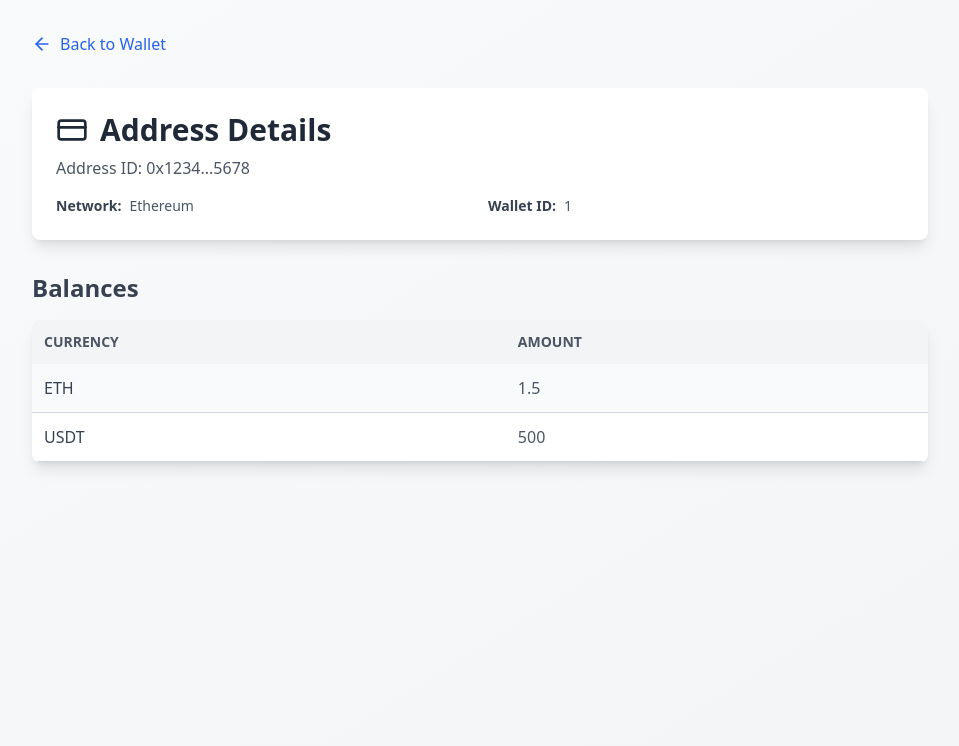
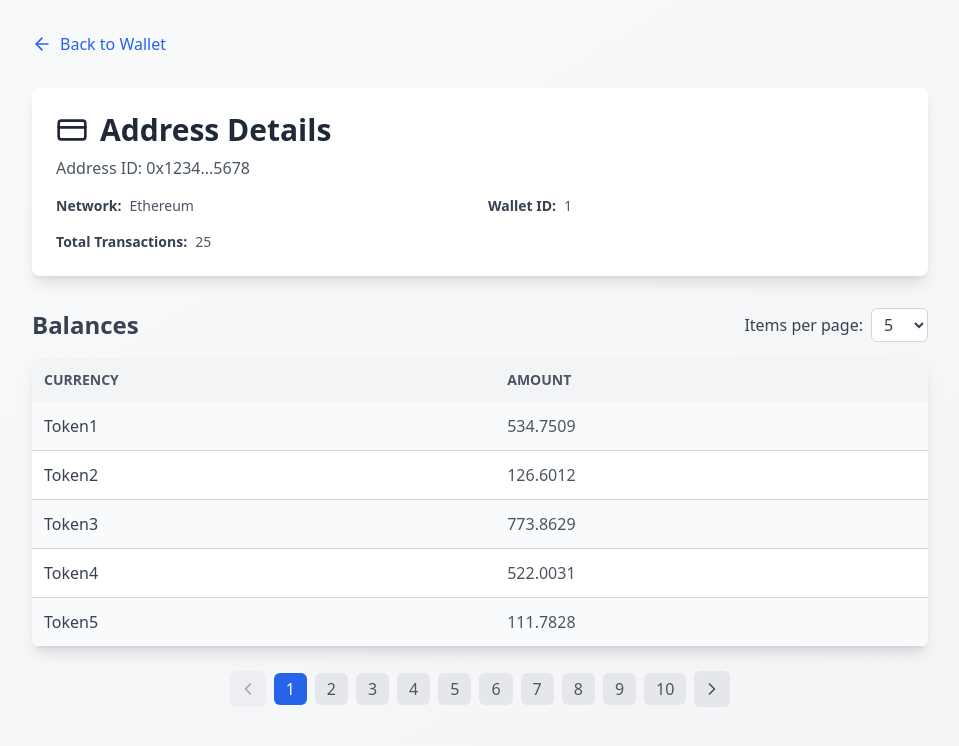
Before and after one commit to coinbase/cdp-wallet-manager, a Next.js app: page /address/0x1234...5678 in a window 1280 px wide. Shown: the top 746 px of the page, without its empty margins (160-1119 px from the left). Built offline with nearby package versions, Linux system fonts and the light colour scheme.

Commit message:
Add pagination to all pages

```diff
--- a/src/app/address/[addressId]/page.tsx
+++ b/src/app/address/[addressId]/page.tsx
@@ -2,7 +2,7 @@
 
 import { useEffect, useState } from 'react';
 import Link from "next/link";
-import { ArrowLeft, CreditCard } from "lucide-react";
+import { ArrowLeft, CreditCard, ChevronLeft, ChevronRight } from "lucide-react";
 
 export type Address = {
   id: string;
@@ -18,7 +18,7 @@ const addresses: Record<string, Address> = {
     id: "0x1234...5678",
     walletId: 1,
     network: "Ethereum",
-    balances: { ETH: 1.5, USDT: 500 },
+    balances: Object.fromEntries(Array.from({ length: 50 }, (_, i) => [`Token${i + 1}`, Math.random() * 1000])),
     transactions: 25
   },
   "bc1qxy...zw3f0": {
@@ -37,8 +37,12 @@ const addresses: Record<string, Address> = {
   },
 };
 
+const BALANCES_PER_PAGE_OPTIONS = [5, 10, 20, 50];
+
 export default function AddressPage({ params }: { params: { addressId: string } }) {
   const [address, setAddress] = useState<Address | null>(null);
+  const [currentPage, setCurrentPage] = useState(1);
+  const [balancesPerPage, setBalancesPerPage] = useState(BALANCES_PER_PAGE_OPTIONS[0]);
 
   useEffect(() => {
     // In a real app, you'd fetch the address data from an API here
@@ -55,6 +59,21 @@ export default function AddressPage({ params }: { params: { addressId: string }
   if (!address) {
     return <div>Loading...</div>;
   }
+
+  const totalBalancePages = Math.ceil(Object.keys(address.balances).length / balancesPerPage);
+  const startIndex = (currentPage - 1) * balancesPerPage;
+  const endIndex = startIndex + balancesPerPage;
+  const currentBalances = Object.entries(address.balances).slice(startIndex, endIndex);
+
+  const goToPage = (page: number) => {
+    setCurrentPage(page);
+  };
+
+  const handleBalancesPerPageChange = (event: React.ChangeEvent<HTMLSelectElement>) => {
+    const newBalancesPerPage = parseInt(event.target.value, 10);
+    setBalancesPerPage(newBalancesPerPage);
+    setCurrentPage(1);
+  };
 
   return (
     <div className="min-h-screen bg-gradient-to-br from-gray-50 to-gray-100 dark:from-gray-900 dark:to-gray-800 p-8 font-sans">
@@ -79,11 +98,30 @@ export default function AddressPage({ params }: { params: { addressId: string }
               <span className="font-semibold text-gray-700 dark:text-gray-200">Wallet ID:</span>
               <span className="ml-2 text-gray-600 dark:text-gray-300">{address.walletId}</span>
             </div>
+            <div>
+              <span className="font-semibold text-gray-700 dark:text-gray-200">Total Transactions:</span>
+              <span className="ml-2 text-gray-600 dark:text-gray-300">{address.transactions}</span>
+            </div>
           </div>
         </div>
 
-        <h2 className="text-2xl font-semibold mb-4 text-gray-700 dark:text-gray-200">Balances</h2>
-        <div className="bg-white dark:bg-gray-800 rounded-lg shadow-lg overflow-hidden">
+        <div className="flex justify-between items-center mb-4">
+          <h2 className="text-2xl font-semibold text-gray-700 dark:text-gray-200">Balances</h2>
+          <div className="flex items-center space-x-2">
+            <label htmlFor="balancesPerPage" className="text-gray-700 dark:text-gray-300">Items per page:</label>
+            <select
+              id="balancesPerPage"
+              value={balancesPerPage}
+              onChange={handleBalancesPerPageChange}
+              className="bg-white dark:bg-gray-700 border border-gray-300 dark:border-gray-600 text-gray-700 dark:text-gray-300 rounded-md px-2 py-1"
+            >
+              {BALANCES_PER_PAGE_OPTIONS.map(option => (
+                <option key={option} value={option}>{option}</option>
+              ))}
+            </select>
+          </div>
+        </div>
+        <div className="bg-white dark:bg-gray-800 rounded-lg shadow-lg overflow-hidden mb-6">
           <table className="w-full border-collapse">
             <thead>
               <tr className="bg-gray-100 dark:bg-gray-700 text-gray-600 dark:text-gray-200 text-sm uppercase">
@@ -92,15 +130,46 @@ export default function AddressPage({ params }: { params: { addressId: string }
               </tr>
             </thead>
             <tbody>
-              {Object.entries(address.balances).map(([currency, amount], index) => (
+              {currentBalances.map(([currency, amount], index) => (
                 <tr key={currency} className={`border-b border-gray-300 dark:border-gray-600 ${index % 2 === 0 ? 'bg-gray-50 dark:bg-gray-800' : 'bg-white dark:bg-gray-900'}`}>
                   <td className="p-3 font-medium text-gray-700 dark:text-gray-300">{currency}</td>
-                  <td className="p-3 text-gray-600 dark:text-gray-300">{amount.toString()}</td>
+                  <td className="p-3 text-gray-600 dark:text-gray-300">{amount.toFixed(4)}</td>
                 </tr>
               ))}
             </tbody>
           </table>
         </div>
+
+        {/* Balances Pagination */}
+        <div className="flex justify-center items-center space-x-2 mb-8">
+          <button
+            onClick={() => goToPage(currentPage - 1)}
+            disabled={currentPage === 1}
+            className="p-2 rounded-md bg-gray-200 dark:bg-gray-700 text-gray-600 dark:text-gray-300 disabled:opacity-50"
+          >
+            <ChevronLeft size={20} />
+          </button>
+          {Array.from({ length: totalBalancePages }, (_, i) => i + 1).map((page) => (
+            <button
+              key={page}
+              onClick={() => goToPage(page)}
+              className={`px-3 py-1 rounded-md ${
+                currentPage === page
+                  ? 'bg-blue-600 text-white'
+                  : 'bg-gray-200 dark:bg-gray-700 text-gray-600 dark:text-gray-300'
+              }`}
+            >
+              {page}
+            </button>
+          ))}
+          <button
+            onClick={() => goToPage(currentPage + 1)}
+            disabled={currentPage === totalBalancePages}
+            className="p-2 rounded-md bg-gray-200 dark:bg-gray-700 text-gray-600 dark:text-gray-300 disabled:opacity-50"
+          >
+            <ChevronRight size={20} />
+          </button>
+        </div>
       </main>
     </div>
   );
--- a/src/app/wallet/[walletId]/page.tsx
+++ b/src/app/wallet/[walletId]/page.tsx
@@ -2,8 +2,7 @@
 
 import { useEffect, useState } from 'react';
 import Link from "next/link";
-import { ArrowLeft, Wallet } from "lucide-react";
-
+import { ArrowLeft, Wallet, ChevronLeft, ChevronRight } from "lucide-react";
 
 export type Wallet = {
   name: string;
@@ -18,7 +17,7 @@ const wallets: Record<number, Wallet> = {
     name: "Main Wallet",
     network: "Ethereum",
     addresses: ["0x1234...5678", "0xabcd...efgh", "0x9876...5432"],
-    balances: { BTC: 0.5, ETH: 2.3, USDT: 1000 }
+    balances: Object.fromEntries(Array.from({ length: 50 }, (_, i) => [`Token${i + 1}`, Math.random() * 1000]))
   },
   2: {
     name: "Savings Wallet",
@@ -34,12 +33,15 @@ const wallets: Record<number, Wallet> = {
   },
 };
 
+const BALANCES_PER_PAGE_OPTIONS = [5, 10, 20, 50];
+
 export default function WalletPage({ params }: { params: { walletId: string } }) {
   const [wallet, setWallet] = useState<Wallet | null>(null);
+  const [currentPage, setCurrentPage] = useState(1);
+  const [balancesPerPage, setBalancesPerPage] = useState(BALANCES_PER_PAGE_OPTIONS[0]);
 
   useEffect(() => {
     const walletId = parseInt(params.walletId);
-    // In a real app, you'd fetch the wallet data from an API here
     const fetchedWallet = wallets[walletId as keyof typeof wallets] || {
       name: `New Wallet ${walletId}`,
       network: "Unknown",
@@ -52,6 +54,21 @@ export default function WalletPage({ params }: { params: { walletId: string } })
   if (!wallet) {
     return <div>Loading...</div>;
   }
+
+  const totalBalancePages = Math.ceil(Object.keys(wallet.balances).length / balancesPerPage);
+  const startIndex = (currentPage - 1) * balancesPerPage;
+  const endIndex = startIndex + balancesPerPage;
+  const currentBalances = Object.entries(wallet.balances).slice(startIndex, endIndex);
+
+  const goToPage = (page: number) => {
+    setCurrentPage(page);
+  };
+
+  const handleBalancesPerPageChange = (event: React.ChangeEvent<HTMLSelectElement>) => {
+    const newBalancesPerPage = parseInt(event.target.value, 10);
+    setBalancesPerPage(newBalancesPerPage);
+    setCurrentPage(1);
+  };
 
   return (
     <div className="min-h-screen bg-gradient-to-br from-gray-50 to-gray-100 dark:from-gray-900 dark:to-gray-800 p-8 font-sans">
@@ -79,8 +96,23 @@ export default function WalletPage({ params }: { params: { walletId: string } })
           </div>
         </div>
 
-        <h2 className="text-2xl font-semibold mb-4 text-gray-700 dark:text-gray-200">Balances</h2>
-        <div className="bg-white dark:bg-gray-800 rounded-lg shadow-lg overflow-hidden">
+        <div className="flex justify-between items-center mb-4">
+          <h2 className="text-2xl font-semibold text-gray-700 dark:text-gray-200">Balances</h2>
+          <div className="flex items-center space-x-2">
+            <label htmlFor="balancesPerPage" className="text-gray-700 dark:text-gray-300">Items per page:</label>
+            <select
+              id="balancesPerPage"
+              value={balancesPerPage}
+              onChange={handleBalancesPerPageChange}
+              className="bg-white dark:bg-gray-700 border border-gray-300 dark:border-gray-600 text-gray-700 dark:text-gray-300 rounded-md px-2 py-1"
+            >
+              {BALANCES_PER_PAGE_OPTIONS.map(option => (
+                <option key={option} value={option}>{option}</option>
+              ))}
+            </select>
+          </div>
+        </div>
+        <div className="bg-white dark:bg-gray-800 rounded-lg shadow-lg overflow-hidden mb-6">
           <table className="w-full border-collapse">
             <thead>
               <tr className="bg-gray-100 dark:bg-gray-700 text-gray-600 dark:text-gray-200 text-sm uppercase">
@@ -89,14 +121,45 @@ export default function WalletPage({ params }: { params: { walletId: string } })
               </tr>
             </thead>
             <tbody>
-              {Object.entries(wallet.balances).map(([currency, amount], index) => (
-                <tr key={currency} className={`border-b border-gray-200 dark:border-gray-700 ${index % 2 === 0 ? 'bg-gray-50 dark:bg-gray-800' : 'bg-white dark:bg-gray-900'}`}>
+              {currentBalances.map(([currency, amount], index) => (
+                <tr key={currency} className={`border-b border-gray-300 dark:border-gray-600 ${index % 2 === 0 ? 'bg-gray-50 dark:bg-gray-800' : 'bg-white dark:bg-gray-900'}`}>
                   <td className="p-3 font-medium text-gray-700 dark:text-gray-300">{currency}</td>
-                  <td className="p-3 text-gray-600 dark:text-gray-300">{amount.toString()}</td>
+                  <td className="p-3 text-gray-600 dark:text-gray-300">{amount.toFixed(4)}</td>
                 </tr>
               ))}
             </tbody>
           </table>
+        </div>
+
+        {/* Balances Pagination */}
+        <div className="flex justify-center items-center space-x-2 mb-8">
+          <button
+            onClick={() => goToPage(currentPage - 1)}
+            disabled={currentPage === 1}
+            className="p-2 rounded-md bg-gray-200 dark:bg-gray-700 text-gray-600 dark:text-gray-300 disabled:opacity-50"
+          >
+            <ChevronLeft size={20} />
+          </button>
+          {Array.from({ length: totalBalancePages }, (_, i) => i + 1).map((page) => (
+            <button
+              key={page}
+              onClick={() => goToPage(page)}
+              className={`px-3 py-1 rounded-md ${
+                currentPage === page
+                  ? 'bg-blue-600 text-white'
+                  : 'bg-gray-200 dark:bg-gray-700 text-gray-600 dark:text-gray-300'
+              }`}
+            >
+              {page}
+            </button>
+          ))}
+          <button
+            onClick={() => goToPage(currentPage + 1)}
+            disabled={currentPage === totalBalancePages}
+            className="p-2 rounded-md bg-gray-200 dark:bg-gray-700 text-gray-600 dark:text-gray-300 disabled:opacity-50"
+          >
+            <ChevronRight size={20} />
+          </button>
         </div>
 
         <h2 className="text-2xl font-semibold mb-4 mt-8 text-gray-700 dark:text-gray-200">Addresses</h2>
```
